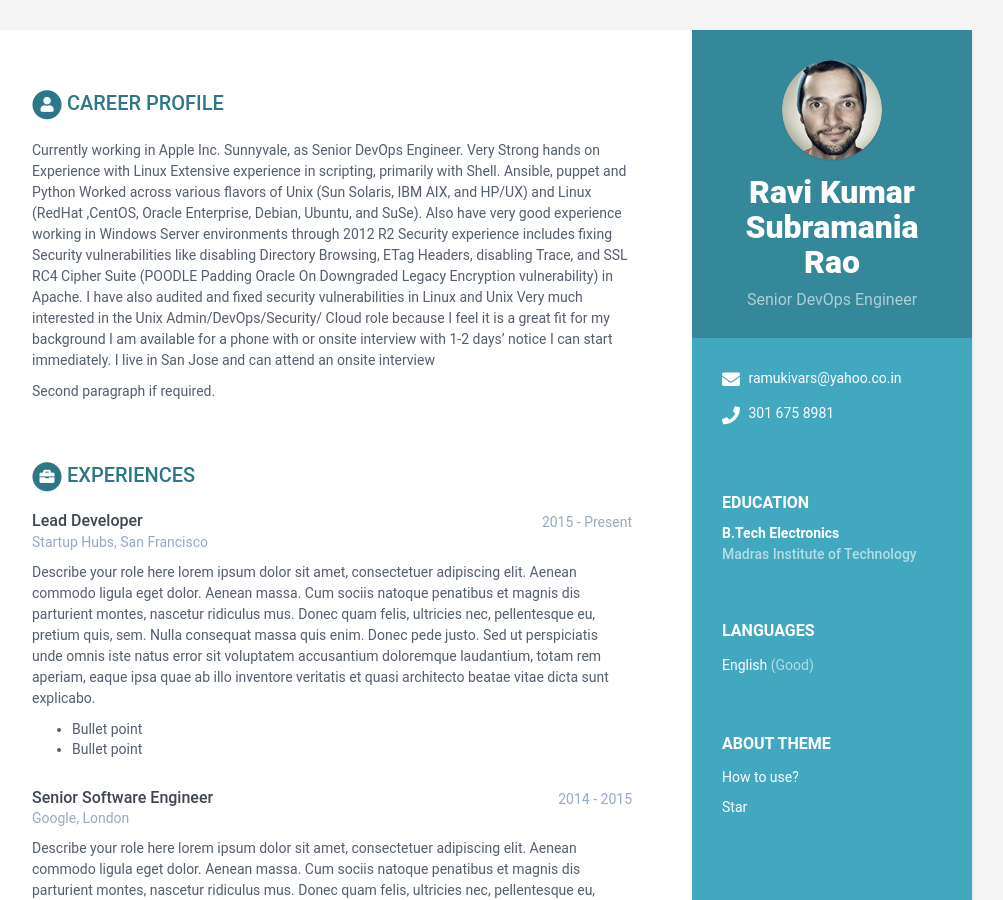
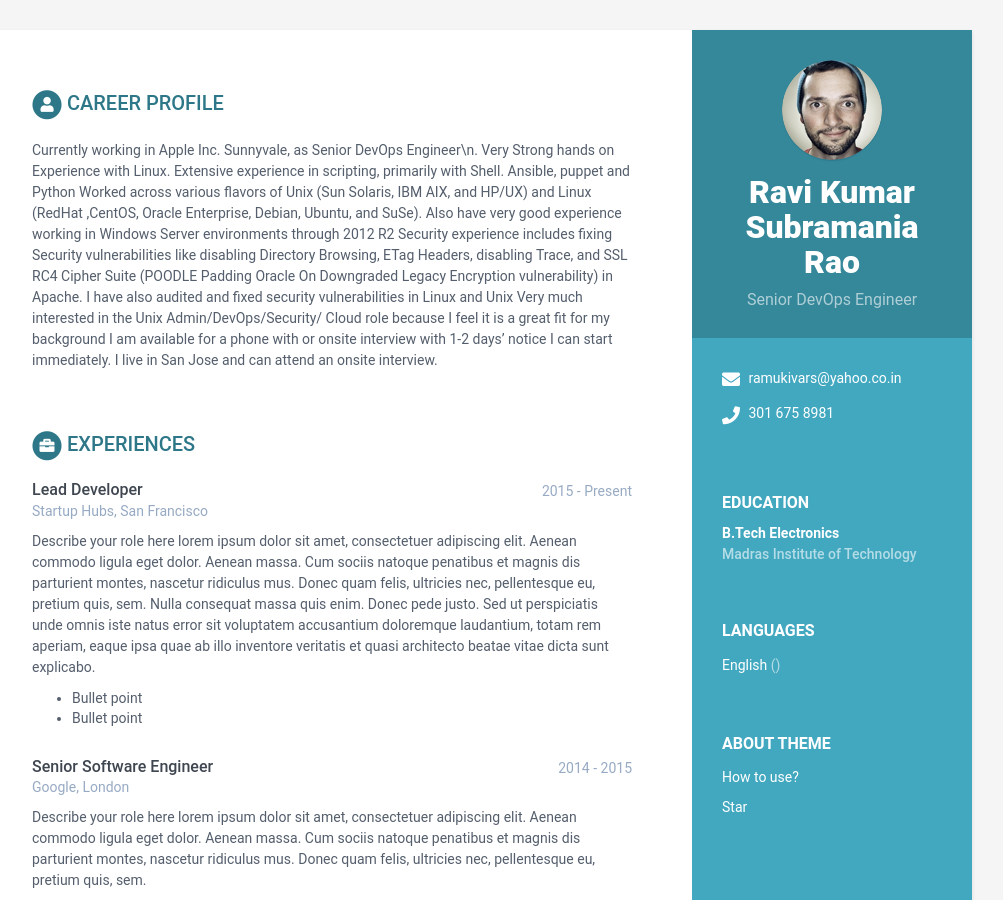
Before and after one commit to ramukivars/RaviKumarSubramaniaRaoResume, a Jekyll site: the page built from index.html, in a window 1280 px wide and 900 px high. Shown: the whole window, without its empty margins (168-1171 px from the left). Built offline with Jekyll 4.4.1, drawn with Linux system fonts in a browser that asks for light colours.

Commit message:
Update data.yml

```diff
--- a/_data/data.yml
+++ b/_data/data.yml
@@ -18,22 +18,20 @@ sidebar:
 
     languages:
       - idiom: English
-        level: Good
+
 
 career-profile:
     title: Career Profile
     summary: |
-      Currently working in Apple Inc. Sunnyvale, as Senior DevOps Engineer.
-      Very Strong hands on Experience with Linux
+      Currently working in Apple Inc. Sunnyvale, as Senior DevOps Engineer\n.
+      Very Strong hands on Experience with Linux.
       Extensive experience in scripting, primarily with Shell. Ansible, puppet and Python
       Worked across various flavors of Unix (Sun Solaris, IBM AIX, and HP/UX) and Linux (RedHat ,CentOS, Oracle Enterprise, Debian, Ubuntu, and SuSe). Also have very good experience working in Windows Server environments through 2012 R2
       Security experience includes fixing Security vulnerabilities like disabling Directory Browsing, ETag Headers, disabling Trace, and SSL RC4 Cipher Suite (POODLE Padding Oracle On Downgraded Legacy Encryption vulnerability) in Apache. I have also audited and fixed security vulnerabilities in Linux and Unix
       Very much interested in the Unix Admin/DevOps/Security/ Cloud role because I feel it is a great fit for my background
       I am available for a phone with or onsite interview with 1-2 days’ notice
       I can start immediately.
-      I live in San Jose and can attend an onsite interview
-
-      Second paragraph if required.
+      I live in San Jose and can attend an onsite interview.
 
 education:
     - degree: B.Tech Electronics
```
